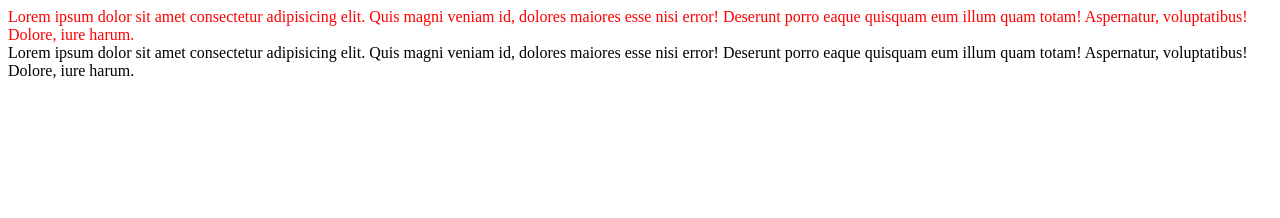
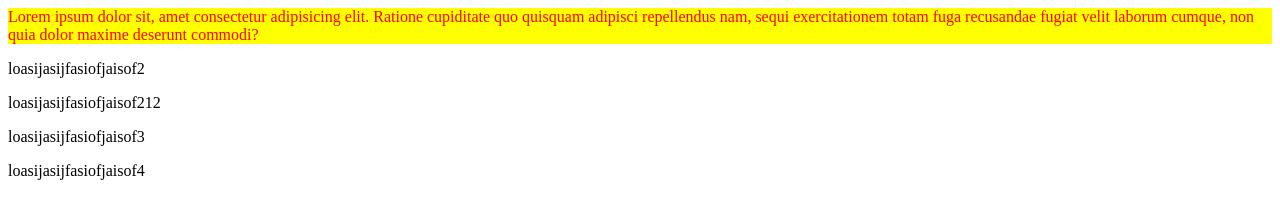
Before and after one commit to Assean/20260206_moring_JavaScript_sort, a plain HTML site: page index.html in a window 1280 px wide. Both pictures are taken after a click on the element 640 px from the left and 26 px from the top of the page. Drawn offline with Linux system fonts and the light colour scheme.

Commit message:
Refactor index.html with new features
Updated the HTML structure and added new functionalities including color change and timer.

```diff
--- a/index.html
+++ b/index.html
@@ -6,38 +6,61 @@
     <title>Document</title>
 </head>
 <body>
-    <div onclick="changeColor(this,'red')">
-        <!-- this 代表被點擊的元素本身/第二個參數指定要改變的顏色 -->
-        Lorem ipsum dolor sit amet consectetur adipisicing elit. Quis magni veniam id, dolores maiores esse nisi error! Deserunt porro eaque quisquam eum illum quam totam! Aspernatur, voluptatibus! Dolore, iure harum.
+    <div onclick="changeColor(this,'red','yellow')">
+        Lorem ipsum dolor sit, amet consectetur adipisicing elit. Ratione cupiditate quo quisquam adipisci repellendus nam, sequi exercitationem totam fuga recusandae fugiat velit laborum cumque, non quia dolor maxime deserunt commodi?
     </div>
-    <div onclick="changeColor(this,'orange')">
-        Lorem ipsum dolor sit amet consectetur adipisicing elit. Quis magni veniam id, dolores maiores esse nisi error! Deserunt porro eaque quisquam eum illum quam totam! Aspernatur, voluptatibus! Dolore, iure harum.
-    </div>
+    <p>
+        loasijasijfasiofjaisof2
+    </p>
+    <p>
+        loasijasijfasiofjaisof212
+    </p>
+    <p>
+        loasijasijfasiofjaisof3
+    </p>
+    <p>
+        loasijasijfasiofjaisof4
+    </p>
     <script>
         let number_array = [80,10,5,6,2,100];
         let sortable = number_array.sort(function(a,b){
-            // sort() 方法使用比較函式排序
             return a-b;
-            // a-b 返回負數表示 a < b，結果按小到大排列
-            // 輸出結果： [2, 5, 6, 10, 80, 100]
         });
         console.log(sortable);
-        let names = ["Char","Ailce","Bob"];
-        // indexOf() 搜尋元素位置
-        let target = names.indexOf("Ailce");
-        // 找到返回索引（0, 1, 2...），找不到返回 -1
+
+        let names = ["char","dad","alice","bob"];
+        let target = names.indexOf("alice"); // indexof回傳-1等同找不到
         if(target !== -1){
-            // 條件 target !== -1 為 false，陣列保持原樣
             names.splice(target,1);
-            // splice(索引, 刪除數量) 刪除陣列元素
         }
         console.log(names);
         console.log(names.sort());
 
-        function changeColor(ele,color){
+        let p = document.querySelectorAll("p");
+        p.forEach(function(el){
+            el.onclick = ()=>{
+                changeColor(el,"orange","blue");
+                let cici = "aaa";
+            }
+        })
+
+        function changeColor(ele,color,bg_color){
             ele.style.color = color;
-            // 接收兩個參數：ele（元素）、color（顏色）
+            ele.style.backgroundColor = bg_color;
+            let item = "aaa";
+            console.log(item);
         }
+
+        let time_num = 5;
+        // setInterval 依據設定時間重複執行
+        // 透過clearInterval 結束重複
+        let times = setInterval(()=>{
+            if(time_num <= 0){
+                clearInterval(times);
+            }
+            console.log("倒數中");
+            time_num--; // time_num = time_num - 1;
+        },1000)
     </script>
 </body>
 </html>
```
